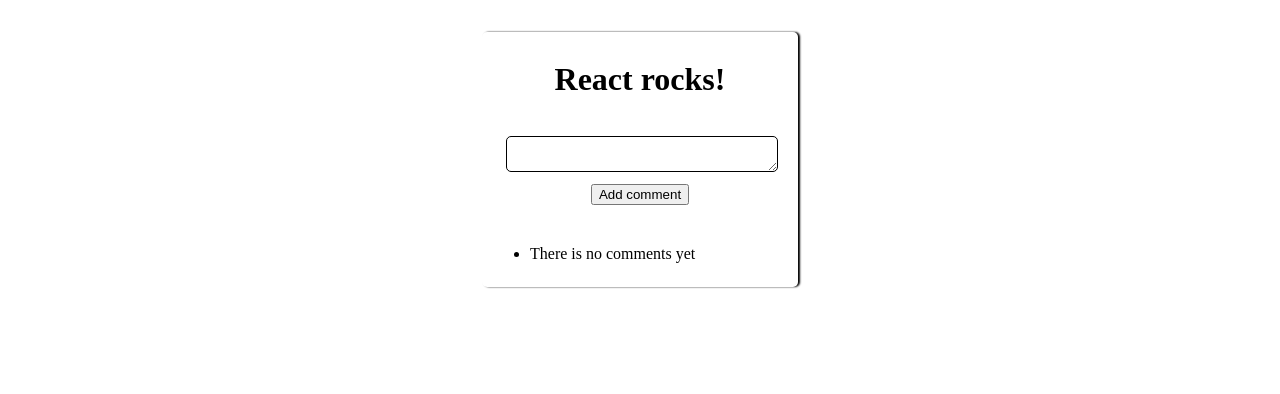
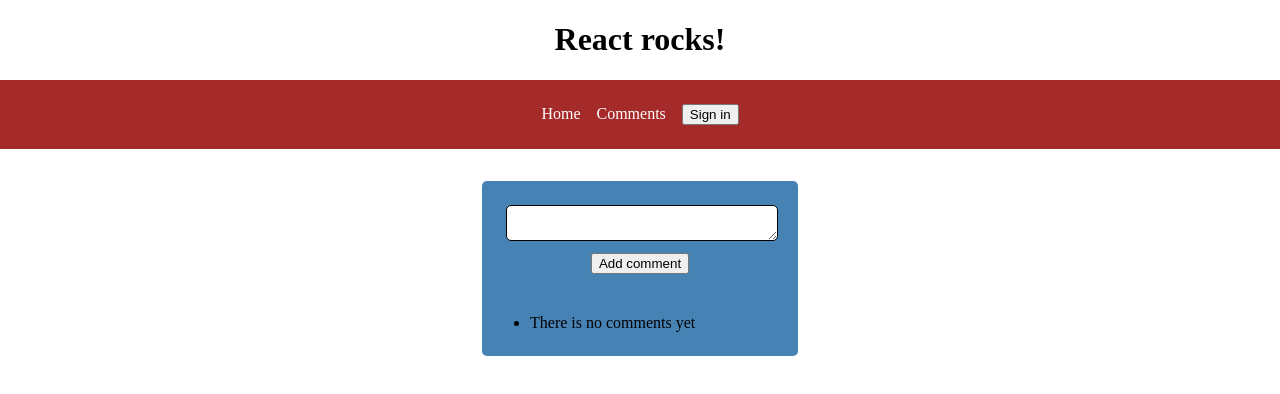
Before and after one commit to arkgast/learning-jest, a React app: page /comments in a window 1280 px wide. Built offline with nearby package versions, Linux system fonts and the light colour scheme; some packages are replaced by stand-ins of ours.

Commit message:
Add routing
* Improve styles
* Add Header component
* add Comment component

```diff
--- a/package.json
+++ b/package.json
@@ -32,6 +32,7 @@
     "react": "^15.6.1",
     "react-dom": "^15.6.1",
     "react-redux": "^5.0.6",
+    "react-router-dom": "^4.2.2",
     "redux": "^3.7.2"
   },
   "devDependencies": {
--- a/src/components/App.js
+++ b/src/components/App.js
@@ -1,12 +1,18 @@
 import React from 'react'
-import CommentBox from './CommentBox'
-import CommentList from './CommentList'
+import { Route } from 'react-router-dom'
+
+import Header from './Header'
+import Home from './Home'
+import Comment from './Comment'
 
 
 export default () => (
-  <div className='content-wrapper'>
+  <div>
     <h1>React rocks!</h1>
-    <CommentBox />
-    <CommentList list={[]} />
+    <Header />
+    <div className='content-wrapper'>
+      <Route path='/' exact component={Home} />
+      <Route path='/comments' component={Comment} />
+    </div>
   </div>
 )
--- /dev/null
+++ b/src/components/Comment.js
@@ -0,0 +1,26 @@
+import React, { Component } from 'react'
+import { connect } from 'react-redux'
+
+import CommentBox from './CommentBox'
+import CommentList from './CommentList'
+
+
+class Comment extends Component {
+  render () {
+    return (
+      <div>
+        <CommentBox />
+        <CommentList comments={this.props.comments} />
+      </div>
+    )
+  }
+}
+
+const mapStateToProps = (state) => {
+  const { comments } = state
+  return {
+    comments
+  }
+}
+
+export default connect(mapStateToProps, null)(Comment)
--- /dev/null
+++ b/src/components/Header.js
@@ -0,0 +1,20 @@
+import React, { Component } from 'react'
+import { Link } from 'react-router-dom'
+
+
+export default class Header extends Component {
+  authItem () {
+    return <li><button>Sign in</button></li>
+  }
+  render () {
+    return (
+      <nav>
+        <ul>
+          <li><Link to='/'>Home</Link></li>
+          <li><Link to='/comments'>Comments</Link></li>
+          {this.authItem()}
+        </ul>
+      </nav>
+    )
+  }
+}
--- /dev/null
+++ b/src/components/Home.js
@@ -0,0 +1,8 @@
+import React from 'react'
+
+
+export default () => (
+  <div>
+    <h1>Home</h1>
+  </div>
+)
--- a/src/index.js
+++ b/src/index.js
@@ -4,10 +4,11 @@
 import { AppContainer } from 'react-hot-loader'
 import { Provider } from 'react-redux'
 import { createStore } from 'redux'
+import { BrowserRouter as Router } from 'react-router-dom'
 
 import App from './components/App'
+import reducers from './reducers'
 import './style.css'
-import reducers from './reducers'
 
 
 const store = createStore(reducers)
@@ -16,7 +17,9 @@
   ReactDOM.render(
     <AppContainer>
       <Provider store={store}>
-        <Component />
+        <Router>
+          <Component />
+        </Router>
       </Provider>
     </AppContainer>,
     document.getElementById('app')
--- a/src/style.css
+++ b/src/style.css
@@ -6,9 +6,26 @@
   text-align: center;
 }
 
+nav ul {
+  list-style: none;
+  padding: 1em;
+  background-color: brown;
+  text-align: center;
+}
+
+nav ul li {
+  padding: 0.5em;
+  display: inline-block;
+}
+
+nav li a {
+  text-decoration: none;
+  color: white;
+}
+
 .content-wrapper {
   border-radius: 5px;
-  box-shadow: 2px 0 2px #000;
+  background-color: steelblue;
   margin: 2em auto 0;
   padding: 0.5em;
   width: 300px;
--- a/webpack.config.js
+++ b/webpack.config.js
@@ -19,6 +19,7 @@
     host: '0.0.0.0',
     hot: true,
     port: 3000,
+    historyApiFallback: true,
     publicPath: '/'
   },
   module: {
```
Also changed, not shown: test/components/App.test.js (+6 -13 lines), test/components/Comment.test.js (added, +21 -0 lines), test/components/Header.test.js (added, +15 -0 lines), test/test_helper.js (+4 -1 lines), 1 other file.
